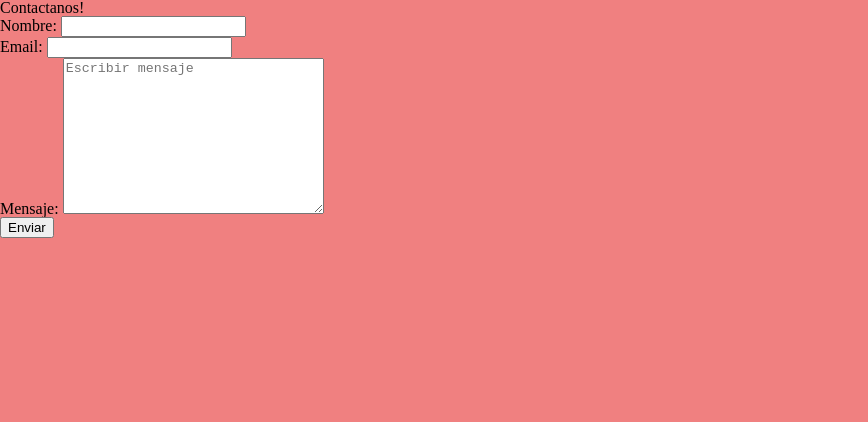
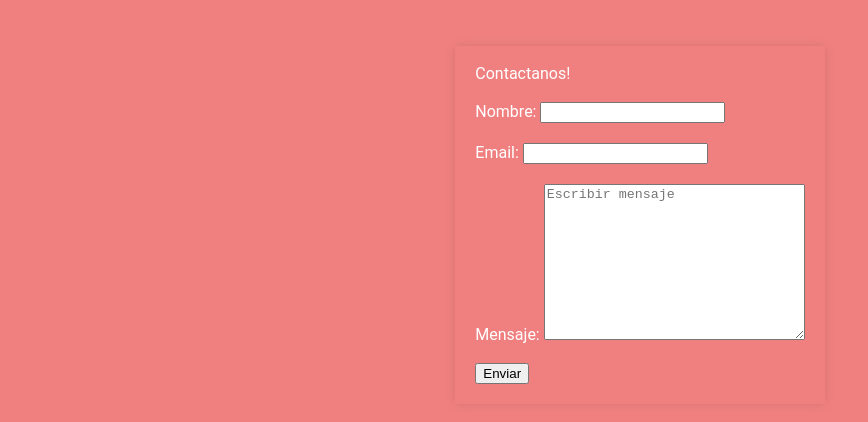
Before and after one commit to florenciamontini/simon_dice_lppa, a plain HTML site: page html/contacto.html in a window 1280 px wide. Shown: the whole page, without its empty margins (0-868 px from the left). Drawn offline with Linux system fonts and the light colour scheme.

Commit message:
estilos modal y modificacion pagina contacto

```diff
--- a/css/estilos.css
+++ b/css/estilos.css
@@ -1,13 +1,13 @@
 body {
 	background-color: #f08080;
+	font-family: "Roboto", sans-serif;
 }
 
 #inicio {
 	align-items: center;
 	display: flex;
 	flex-direction: column;
-	margin-top: 100px;
-	font-family: "Roboto", sans-serif;
+	margin-top: 50px;
 }
 
 #pagina {
@@ -107,3 +107,28 @@ footer div {
 	text-align: center;
 	box-shadow: 0px 0px 10px #00000080;
 }
+
+.margen-superior {
+	margin-top: 20px;
+}
+
+.texto-blanco {
+	color: #ffffff;
+}
+
+.contenedor {
+	display: flex;
+	justify-content: center;
+	align-items: center;
+	height: 450px;
+}
+
+.contenido-contacto {
+	max-width: 800px;
+	padding: 20px;
+	box-shadow: 0 0 10px #0000001a;
+}
+
+#inicio h1 {
+	font-size: 40px;
+}
--- a/html/contacto.html
+++ b/html/contacto.html
@@ -12,22 +12,22 @@
 <body>
     <div class="contenedor">
         <div class="contenido-contacto">
-            <h1>Contactanos!</h1>
+            <h1 class="texto-blanco">Contactanos!</h1>
             <form action="mailto:flor_montini@hotmail.com" method="post" enctype="text/plain">
-                <div>
-                    <label for="nombreContacto">Nombre:</label>
+                <div class="margen-superior">
+                    <label class="texto-blanco" for="nombreContacto">Nombre:</label>
                     <input type="text" id="nombreContacto" name="nombreContacto" required>
                 </div>
-                <div>
-                    <label for="email">Email:</label>
+                <div class="margen-superior">
+                    <label class="texto-blanco" for="email">Email:</label>
                     <input type="email" id="email" name="email" required>
                 </div>
-                <div>
-                    <label for="mensaje">Mensaje:</label>
+                <div class="margen-superior">
+                    <label class="texto-blanco" for="mensaje">Mensaje:</label>
                     <textarea name="mensaje" id="mensaje" cols="30" rows="10" placeholder="Escribir mensaje"
                         required></textarea>
                 </div>
-                <input type="submit" value="Enviar">
+                <input class="margen-superior" type="submit" value="Enviar">
             </form>
         </div>
     </div>
```
Also changed, not shown: index.html (+9 -9 lines).
